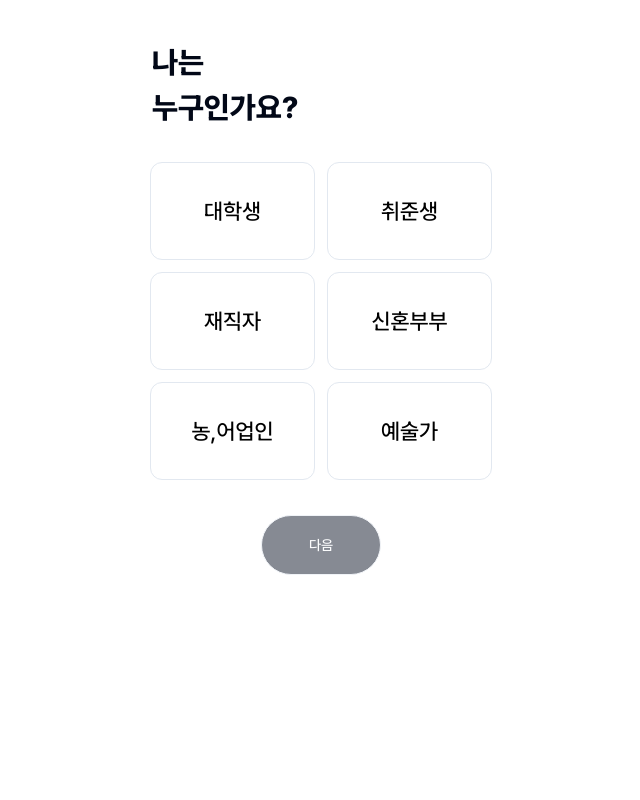
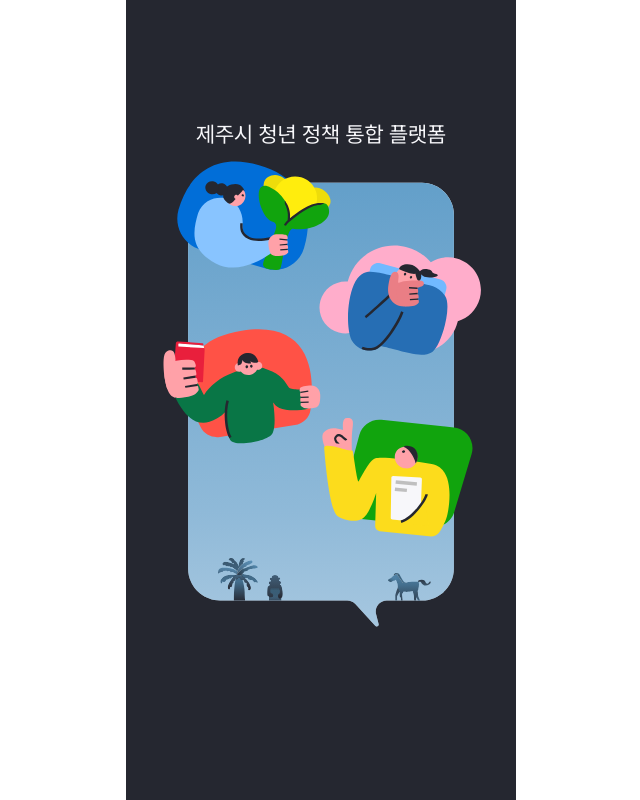
Before and after one commit to 9OORMTHON-PPOORI/ppoori-front, a Next.js app: page / in a window 1280 px wide. Shown: the whole page, without its empty margins (319-959 px from the left). Built offline with nearby package versions, Linux system fonts and the light colour scheme.

Commit message:
style: 스플래시 화면 반복 제거

```diff
--- a/src/app/page.tsx
+++ b/src/app/page.tsx
@@ -15,7 +15,7 @@ export default function Home() {
   const [loading, setLoading] = React.useState(false);
 
   React.useEffect(() => {
-    setTimeout(() => setLoading(true), 5500);
+    setTimeout(() => setLoading(true), 45000000);
   }, []);
 
   const handleNextBtn = () => {
--- a/src/components/components/splash-screen/splashScreen.tsx
+++ b/src/components/components/splash-screen/splashScreen.tsx
@@ -2,19 +2,8 @@
 
 import { motion } from "framer-motion";
 import Image from "next/image";
-import { useEffect, useState } from "react";
 
 export function SplashScreen() {
-  const [key, setKey] = useState(0);
-
-  useEffect(() => {
-    const interval = setInterval(() => {
-      setKey((prevKey) => prevKey + 1);
-    }, 3500);
-
-    return () => clearInterval(interval);
-  }, []);
-
   const container = {
     initial: {
       opacity: 1,
@@ -24,16 +13,9 @@ export function SplashScreen() {
       opacity: 1,
       scale: 1,
       transition: {
-        duration: 0.4,
+        duration: 0.5,
         delayChildren: 0.2,
-        staggerChildren: 0.2,
-      },
-    },
-    exit: {
-      opacity: 0,
-      scale: 0,
-      transition: {
-        duration: 0.4,
+        staggerChildren: 0.4,
       },
     },
   };
@@ -47,21 +29,15 @@ export function SplashScreen() {
       y: 0,
       opacity: 1,
     },
-    exit: {
-      y: 20,
-      opacity: 0,
-    },
   };
 
   return (
     <div className="relative h-screen w-full bg-[#252730]">
       <motion.div
-        key={key}
         className="relative top-[127px] m-auto flex h-[500px] w-[326px] justify-center"
         variants={container}
         initial="initial"
         animate="animate"
-        exit="exit"
       >
         <motion.div className="absolute bottom-0" variants={item}>
           <Image
@@ -72,38 +48,41 @@ export function SplashScreen() {
           />
         </motion.div>
         <motion.div
-          className="absolute right-[8px] top-[301px]"
+          className="absolute right-[8px] top-[286px]"
           variants={item}
         >
           <Image
             src="/images/splash-icon2.svg"
             alt="splashIcon2"
-            width={150}
-            height={119}
+            width={164}
+            height={128}
           />
         </motion.div>
-        <motion.div className="absolute left-0 top-[219px]" variants={item}>
+        <motion.div className="absolute left-0 top-[192px]" variants={item}>
           <Image
             src="/images/splash-icon1.svg"
             alt="splashIcon1"
-            width={156}
-            height={113}
+            width={170}
+            height={136}
           />
         </motion.div>
-        <motion.div className="absolute right-0 top-[140px]" variants={item}>
+        <motion.div
+          className="absolute right-[-6px] top-[100px]"
+          variants={item}
+        >
+          <Image
+            src="/images/splash-icon3.svg"
+            alt="splashIcon3"
+            width={180}
+            height={141}
+          />
+        </motion.div>
+        <motion.div className="absolute left-[8px] top-[20px]" variants={item}>
           <Image
             src="/images/splash-icon4.svg"
             alt="splashIcon4"
-            width={159}
-            height={108}
-          />
-        </motion.div>
-        <motion.div className="absolute left-[22px] top-[48px]" variants={item}>
-          <Image
-            src="/images/splash-icon3.svg"
-            alt="splashIcon3"
-            width={159}
-            height={112}
+            width={172}
+            height={144}
           />
         </motion.div>
         <motion.div
```
